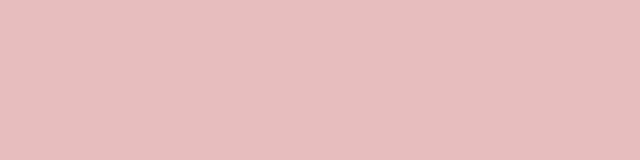
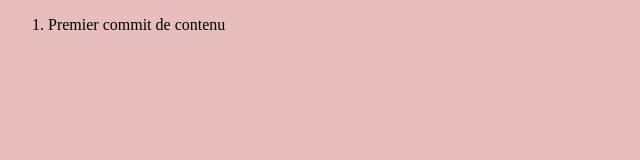
Before and after one commit to torea-patissier/git-exercice, a plain HTML site: page src/index.html in a window 1280 px wide. Shown: the whole page, without its empty margins (0-640 px from the left). Drawn offline with Linux system fonts and the light colour scheme.

Commit message:
premier commit de contenu

```diff
--- a/src/index.html
+++ b/src/index.html
@@ -10,6 +10,8 @@
     <script src="index.js"></script>
 </head>
 <body>
-
+<ol>
+    <li>Premier commit de contenu</li>
+</ol>
 </body>
 </html>
```
